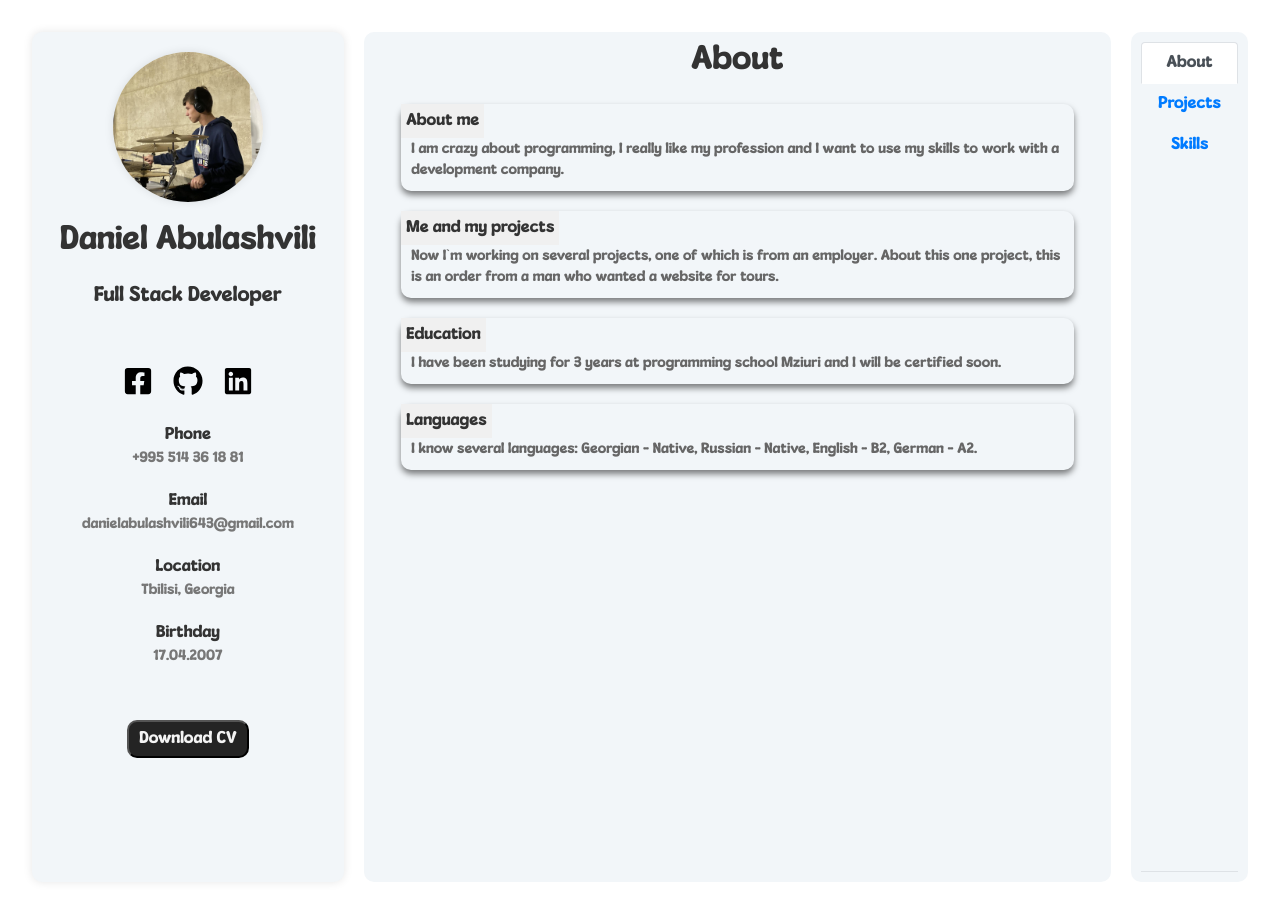
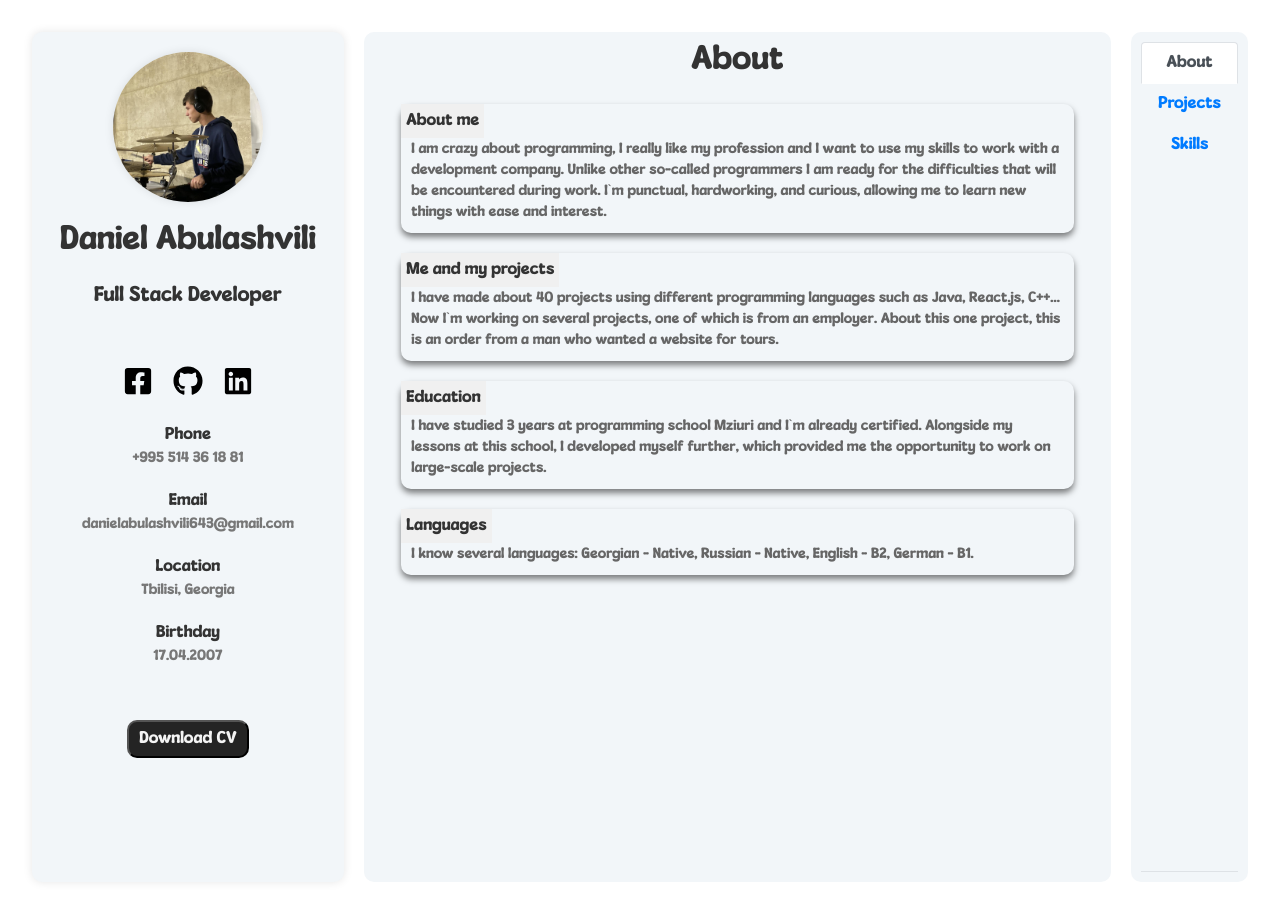
Before and after one commit to Daniel160407/Portfolio, a React (Vite) app: page / in a window 1280 px wide. Built offline with nearby package versions, Linux system fonts and the light colour scheme.

Commit message:
Updated about me and skills info

```diff
--- a/src/components/content/About.jsx
+++ b/src/components/content/About.jsx
@@ -5,24 +5,28 @@ function About() {
             <div className="paragraph-container">
                 <div className="paragraph-title">About me</div>
                 <div className="paragraph-text">I am crazy about programming, I really like my profession and I want to use
-                    my skills to work with a development company.
+                    my skills to work with a development company. Unlike other so-called programmers I am ready for the difficulties
+                    that will be encountered during work. I`m punctual, hardworking, and curious, allowing me to learn new things
+                    with ease and interest.
                 </div>
             </div>
             <div className="paragraph-container">
                 <div className="paragraph-title">Me and my projects</div>
-                <div className="paragraph-text">Now I`m working on several projects, one of which is from an employer. About
+                <div className="paragraph-text">
+                    I have made about 40 projects using different programming languages such as Java, React.js, C++...
+                    Now I`m working on several projects, one of which is from an employer. About
                     this one project, this is an order from a man who wanted a website for tours.
                 </div>
             </div>
             <div className="paragraph-container">
                 <div className="paragraph-title">Education</div>
-                <div className="paragraph-text">I have been studying for 3 years at programming school Mziuri and I will be
-                    certified soon.
+                    <div className="paragraph-text">I have studied 3 years at programming school Mziuri and I`m already certified.
+                        Alongside my lessons at this school, I developed myself further, which provided me the opportunity to work on large-scale projects.
                 </div>
             </div>
             <div className="paragraph-container">
                 <div className="paragraph-title">Languages</div>
-                <div className="paragraph-text">I know several languages: Georgian - Native, Russian - Native, English - B2, German - A2.</div>
+                <div className="paragraph-text">I know several languages: Georgian - Native, Russian - Native, English - B2, German - B1.</div>
             </div>
         </div>
     );
--- a/src/components/content/Skills.jsx
+++ b/src/components/content/Skills.jsx
@@ -18,6 +18,9 @@ function Skills(){
                 <ul>
                     <li>Java</li>
                     <li>C++</li>
+                    <li>C#</li>
+                    <li>C</li>
+                    <li>Node.js</li>
                 </ul>
             </div>
             <div className='skill'>
```
